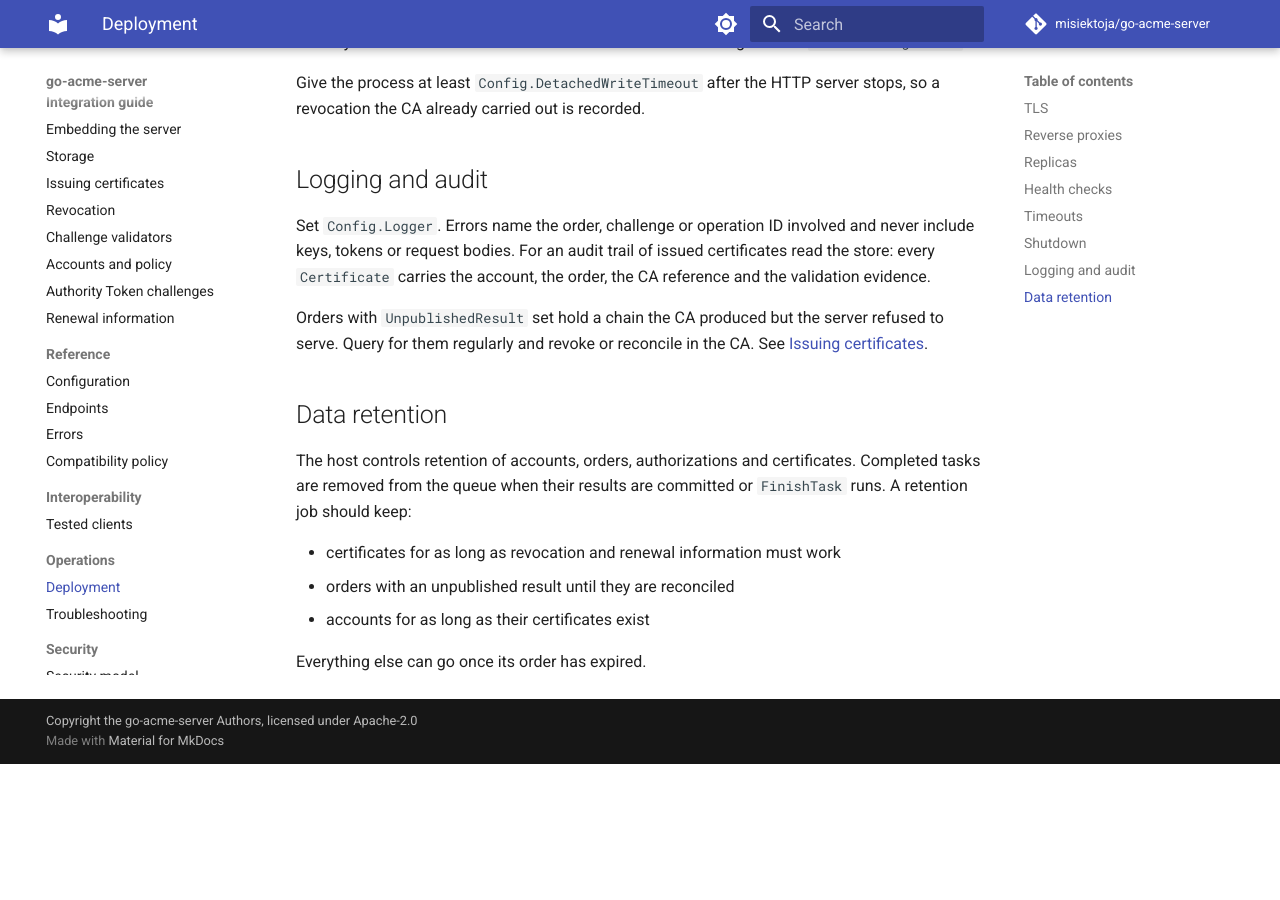
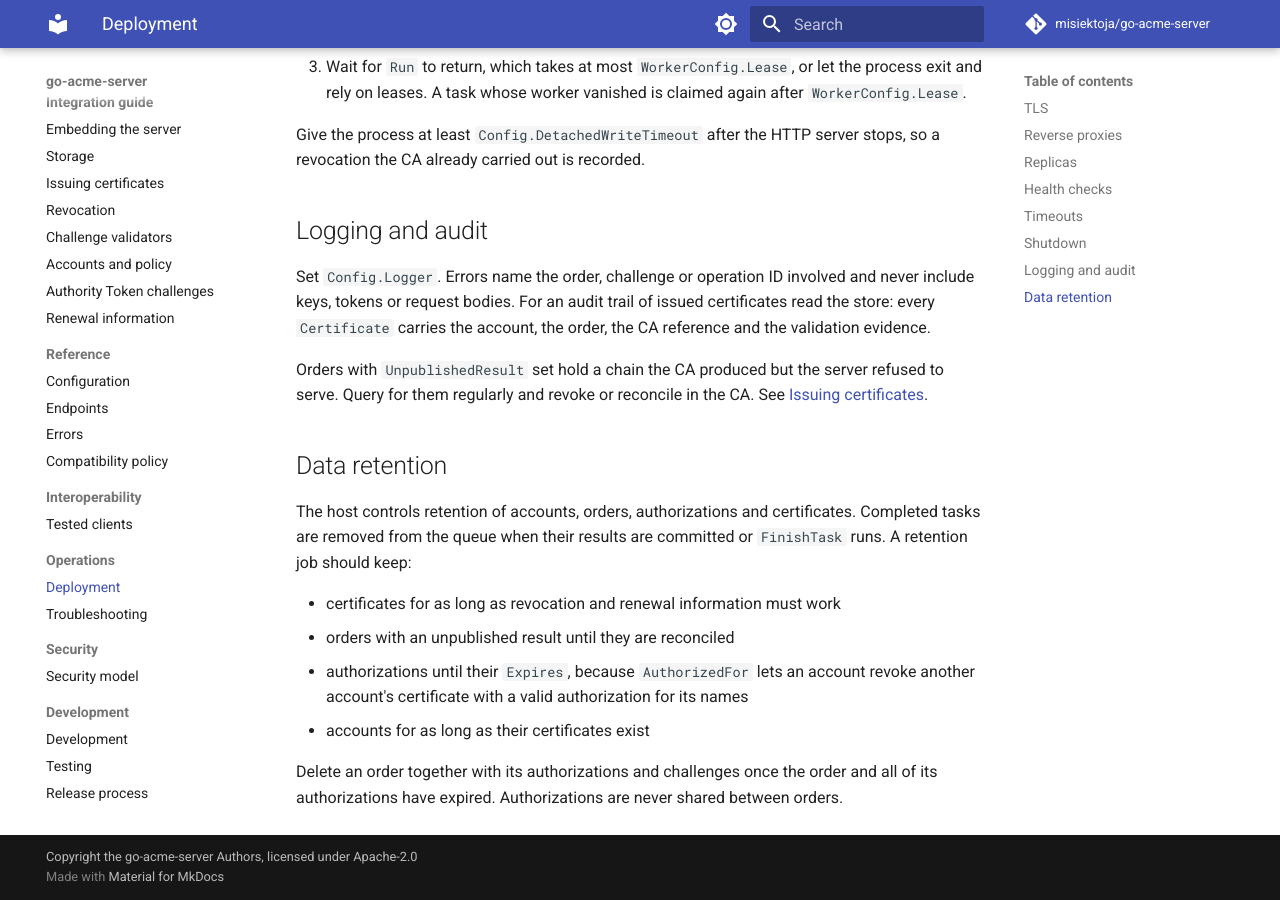
Before and after one commit to misiektoja/go-acme-server, an MkDocs documentation site: the page built from docs/operations/deployment.md, in a window 1280 px wide and 900 px high, scrolled down 2765 px. Built offline with MkDocs 1.6.1 and Material for MkDocs 9.7.7, drawn with Linux system fonts in a browser that asks for light colours; comment, search, counter and statistics services are not loaded; before the commit the page ends 3529 px from its top, so only the background shows below that; some of the changed text lies outside the part shown.

Commit message:
docs: describe the nonce contract suite and authorization retention

```diff
--- a/docs/operations/deployment.md
+++ b/docs/operations/deployment.md
@@ -51,7 +51,8 @@ Two things are per process and need attention when there is more than one handle
 another, so a client whose requests land on different replicas gets `badNonce` and retries. Clients
 handle `badNonce` by retrying with the nonce in the response, so a small number of replicas works
 without coordination. For predictable behavior implement `NonceManager` over a shared store such as
-Redis or use session affinity at the load balancer. A nonce must be valid exactly once.
+Redis or the database behind your `Store`, or use session affinity at the load balancer. A nonce
+must be valid exactly once. Check a shared manager with `noncetest.Run` and `noncetest.RunShared`.
 
 **Store connections.** Every replica needs its own connection to the same database. The store
 contract already handles concurrency.
@@ -106,6 +107,9 @@ should keep:
 
 * certificates for as long as revocation and renewal information must work
 * orders with an unpublished result until they are reconciled
+* authorizations until their `Expires`, because `AuthorizedFor` lets an account revoke another
+  account's certificate with a valid authorization for its names
 * accounts for as long as their certificates exist
 
-Everything else can go once its order has expired.
+Delete an order together with its authorizations and challenges once the order and all of its
+authorizations have expired. Authorizations are never shared between orders.
```
Also changed, not shown: docs/development/testing.md (+1 -1 lines), docs/index.md (+1 -1 lines), docs/reference/compatibility.md (+3 -3 lines), docs/support-matrix.md (+1 -1 lines).
